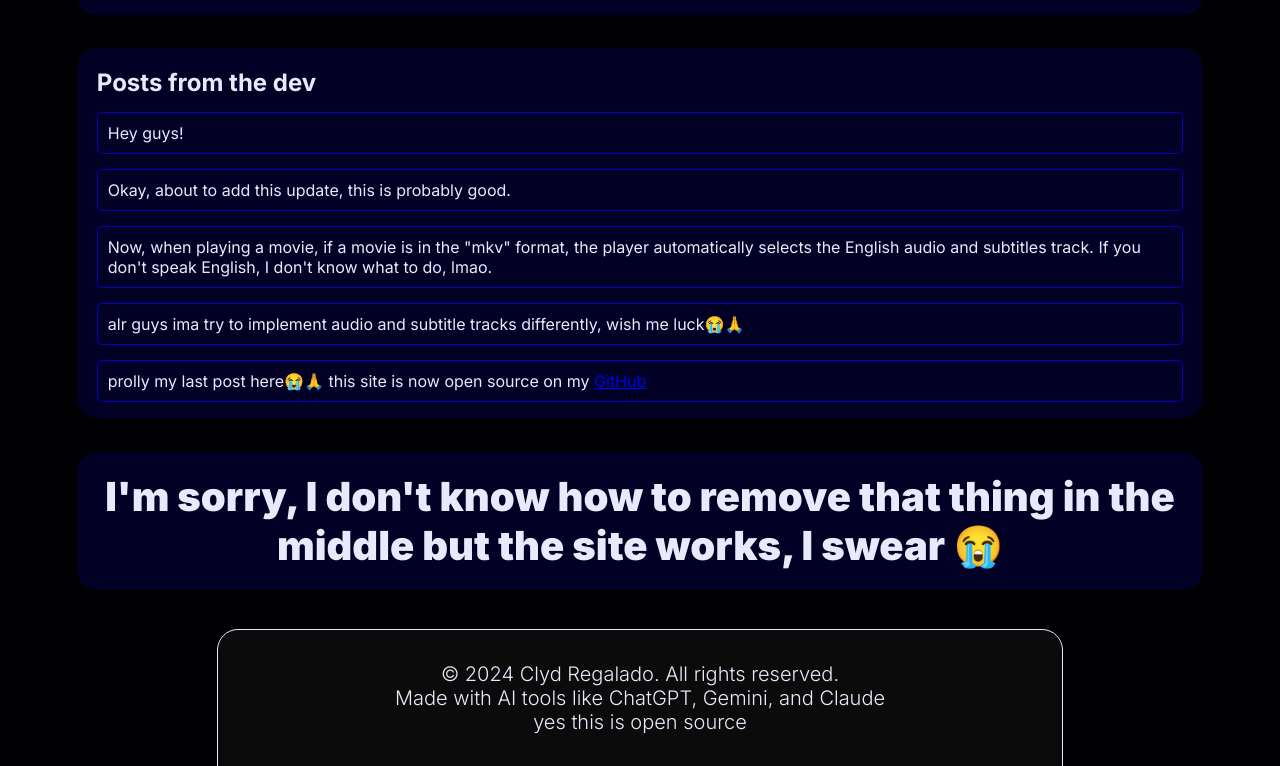
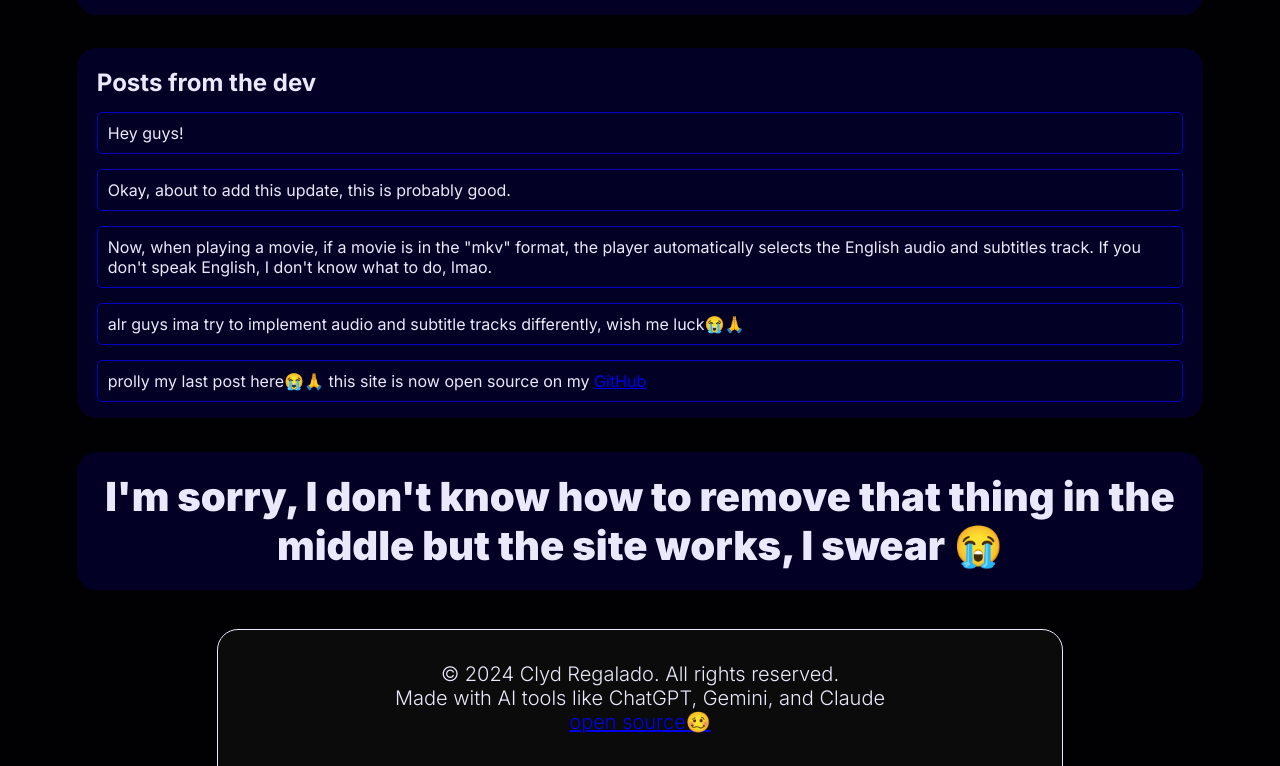
Before and after one commit to Wilson959/movies, a website: page public/index.html in a window 1280 px wide. Shown: the part 699-1465 px from the top of the page. Drawn offline with Linux system fonts and the light colour scheme; no server answers.

Commit message:
Update index.html

```diff
--- a/public/index.html
+++ b/public/index.html
@@ -77,7 +77,7 @@
     <footer>
         <p>© 2024 Clyd Regalado. All rights reserved.</p>
         <p>Made with AI tools like ChatGPT, Gemini, and Claude</p>
-        <p><a href="https://github.com/saladnoob/movies"></a>yes this is open source</p>
+                <p><a href="https://github.com/saladnoob/movies">open source🥴</a></p>
     </footer>
 
     <script src="script.js"></script>
```
